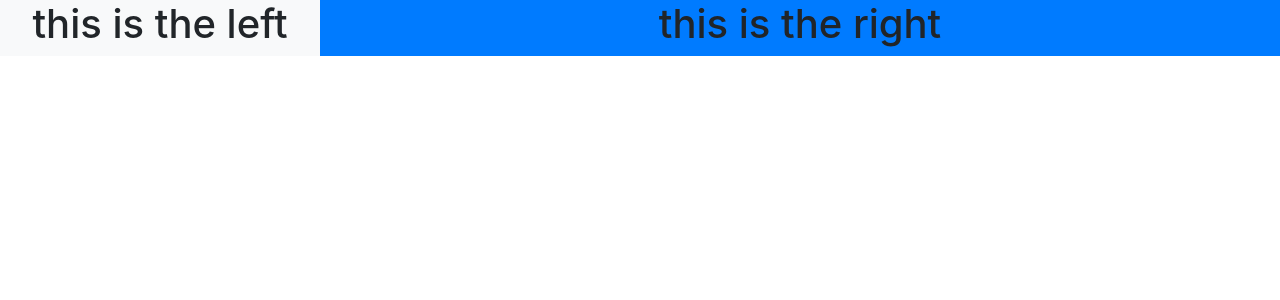
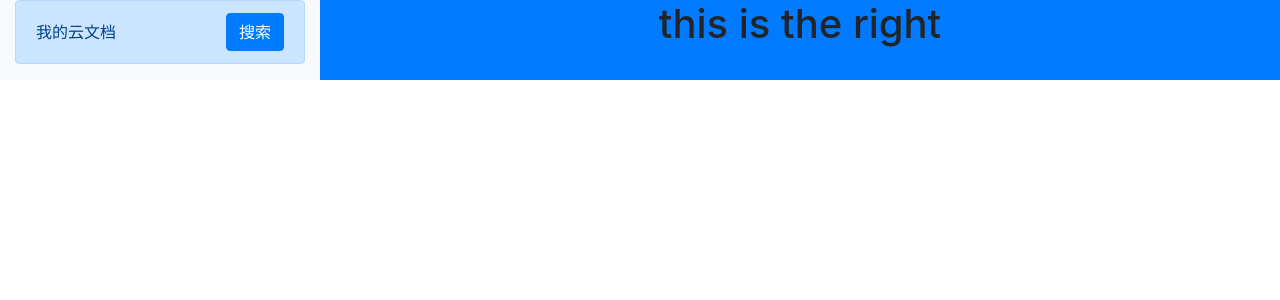
Before and after one commit to haoxl3/cloud-doc, a React (Create React App) app: page / in a window 1280 px wide. Shown: the top 300 px of the page. Built offline with nearby package versions, Linux system fonts and the light colour scheme.

Commit message:
fileSearch组件

```diff
--- a/src/App.js
+++ b/src/App.js
@@ -1,13 +1,14 @@
 import React from 'react';
 import './App.css';
 import 'bootstrap/dist/css/bootstrap.min.css';
+import FileSearch from './components/FileSearch';
 
 function App() {
   return (
     <div className="App container-fluid">
       <div className="row">
         <div className="col-3 bg-light left-panel">
-          <h1>this is the left</h1>
+          <FileSearch title="我的云文档" onFileSearch={(value) => {console.log(value)}}/>
         </div>
         <div className="col-9 bg-primary right-panel">
           <h1>this is the right</h1>
--- /dev/null
+++ b/src/components/FileSearch.js
@@ -0,0 +1,71 @@
+import React, {useState, useEffect, useRef} from 'react';
+
+const FileSearch = ({title, onFileSearch}) => {
+    const [inputActive, setInputActive] = useState(false);
+    const [value, setValue] = useState('');
+    let node = useRef(null); // 它将记住上一个节点
+
+    const closeSearch = (e) => {
+        e.preventDefault();
+        setInputActive(false);
+        setValue('');
+    }
+    useEffect(() => {
+        const handleInputEvent = (event) => {
+            const {keyCode} = event;
+            if (keyCode === 13 && inputActive) {
+                onFileSearch(value);
+            }
+            else if (keyCode === 27 && inputActive) {
+                closeSearch(event);
+            }
+        }
+        // 注册事件
+        document.addEventListener('keyup', handleInputEvent);
+        // 移除事件
+        return () => {
+            document.removeEventListener('keyup', handleInputEvent);
+        }
+    })
+    useEffect(() => {
+        // 当依赖的inputActive改变时才执行，第二个参数代表它改变时要重复执行useEffect里的代码
+        if (inputActive) {
+            node.current.focus();
+        }
+    }, [inputActive])
+    return (
+        <div className="alert alert-primary">
+            {!inputActive &&
+                <div className="d-flex justify-content-between align-items-center">
+                    <span>{title}</span>
+                    <button
+                        type="button"
+                        className="btn btn-primary"
+                        onClick={() => {setInputActive(true)}}
+                    >
+                        搜索
+                    </button>
+                </div>
+            }
+            {
+                inputActive &&
+                <div className="row">
+                    <input
+                        className="form-control col-8"
+                        value={value}
+                        ref={node}
+                        onChange={(e) => {setValue(e.target.value)}}
+                    />
+                    <button
+                        type="button"
+                        className="btn btn-primary col-4"
+                        onClick={closeSearch}
+                    >
+                        关闭
+                    </button>
+                </div>
+            }
+        </div>
+    )
+}
+export default FileSearch;
```
